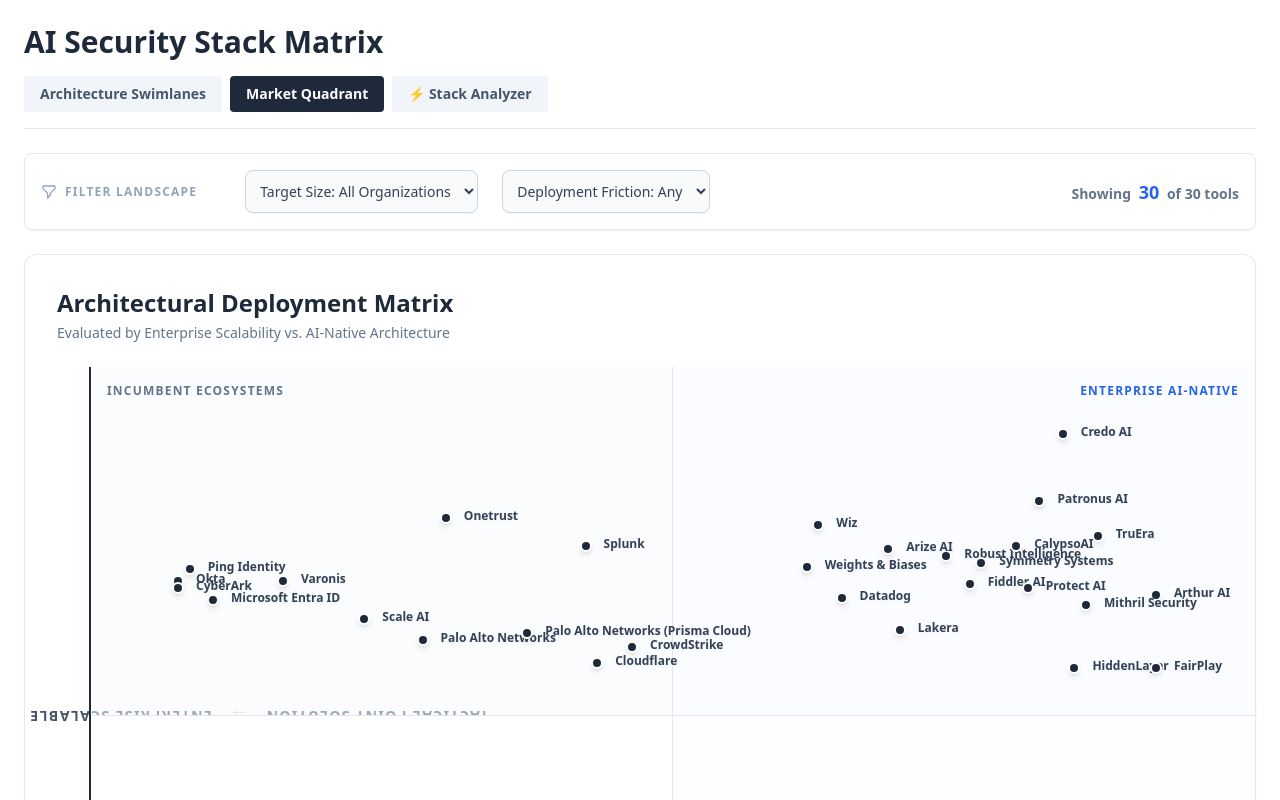
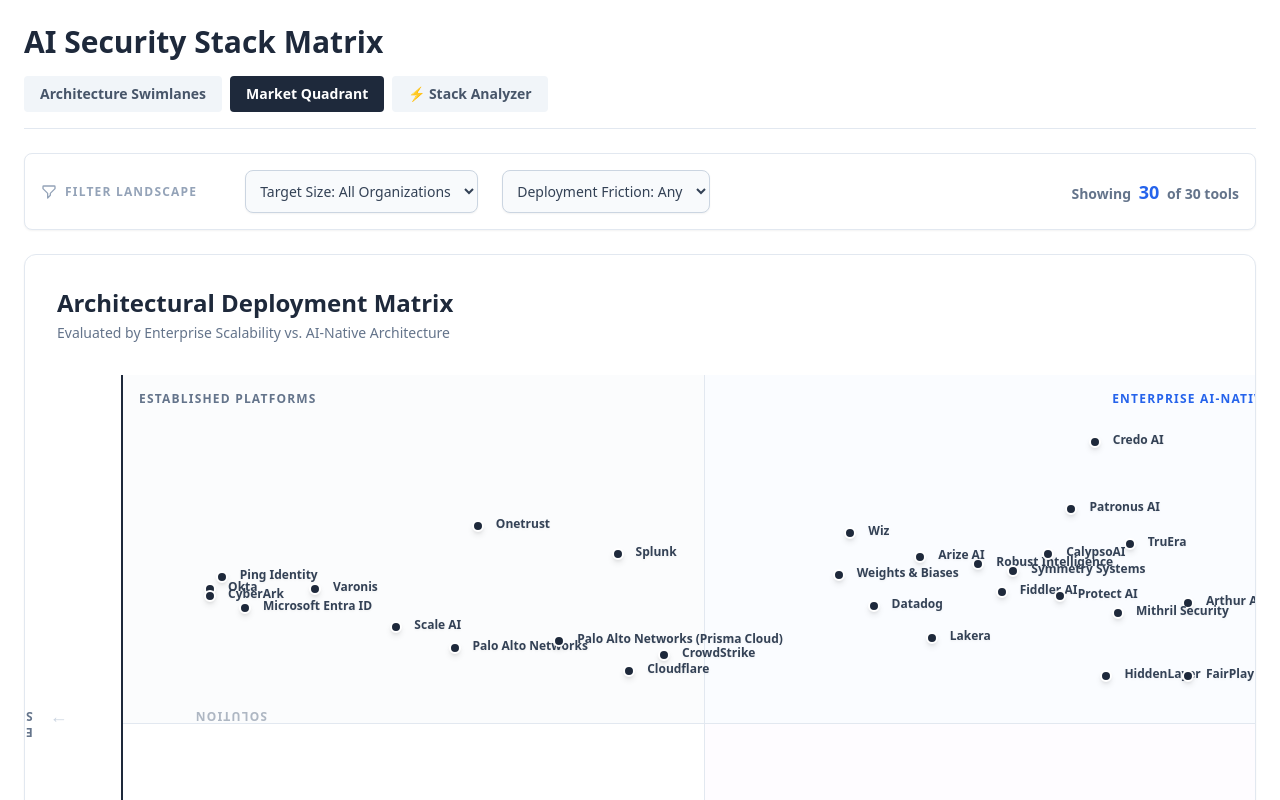
Before and after one commit to stacksolutions-com/ai-security-stack-matrix, a React (Vite) app: page / in a window 1280 px wide. Both pictures are taken after a click on the button "Market Quadrant". Shown: the top 800 px of the page. Built offline with nearby package versions, Linux system fonts and the light colour scheme.

Commit message:
Fix axis label rotation and update quadrant terminology

```diff
--- a/src/components/QuadrantView.jsx
+++ b/src/components/QuadrantView.jsx
@@ -2,8 +2,9 @@
 
 export default function QuadrantView({ data }) {
   const plotData = useMemo(() => {
-    return data.map((v, i) => {
-      // X-Axis: Legacy Architecture vs Purpose-Built AI-Native
+    const validData = data.filter(v => v && v.Vendor);
+
+    return validData.map((v, i) => {
       let visionScore = 50;
       if (v['Category'] === 'AI-Native Startup') visionScore = 75 + (i % 20);
       if (v['Category'] === 'Platform Security') visionScore = 50 + (i % 15);
@@ -12,7 +13,6 @@
       if (v['Maturity Phase'] === 'Run') visionScore += 10;
       if (v['Maturity Phase'] === 'Crawl') visionScore -= 10;
 
-      // Y-Axis: Tactical Point Solution vs Enterprise Scalable
       let execScore = 40;
       if (v['Target Size']?.includes('Enterprise')) execScore += 30;
       if (v['Target Size'] === 'SMB') execScore -= 20;
@@ -23,7 +23,8 @@
       const avgCap = (parseInt(v['Identity Score'])||0 + parseInt(v['Data Score'])||0 + parseInt(v['Runtime Score'])||0 + parseInt(v['Governance Score'])||0) / 4;
       execScore += (avgCap * 0.2);
 
-      const jitterX = ((v.Vendor.length * 3) % 12) - 6;
+      const vendorName = v.Vendor || "";
+      const jitterX = ((vendorName.length * 3) % 12) - 6;
       const jitterY = ((i * 7) % 12) - 6;
 
       return {
@@ -35,30 +36,33 @@
   }, [data]);
 
   return (
-    <div className="bg-white rounded-xl shadow-sm border border-slate-200 p-8">
-      <div className="mb-6">
+    <div className="bg-white rounded-xl shadow-sm border border-slate-200 p-8 overflow-hidden">
+      <div className="mb-8">
         <h3 className="text-2xl font-bold text-slate-800">Architectural Deployment Matrix</h3>
         <p className="text-slate-500 text-sm mt-1">Evaluated by Enterprise Scalability vs. AI-Native Architecture</p>
       </div>
-      <div className="relative w-full aspect-[4/3] max-h-[700px] border-l-2 border-b-2 border-slate-800 bg-white ml-8 mb-8">
 
-        {/* Updated Axes */}
-        <div className="absolute -bottom-10 left-1/2 -translate-x-1/2 font-bold text-slate-600 tracking-widest uppercase text-sm flex items-center">
-          Legacy Architecture <span className="mx-4 text-xl text-slate-300">→</span> Purpose-Built AI-Native
-        </div>
-        <div className="absolute top-1/2 -left-12 -translate-y-1/2 -rotate-90 font-bold text-slate-600 tracking-widest uppercase text-sm flex items-center origin-center whitespace-nowrap">
-          Tactical Point Solution <span className="mx-4 text-xl text-slate-300">→</span> Enterprise Scalable
+      {/* Added margins (ml-16, mb-12) to make room for the axis labels to live outside the box */}
+      <div className="relative w-full aspect-[4/3] max-h-[700px] border-l-2 border-b-2 border-slate-800 bg-white ml-16 mb-12 mt-4">
+
+        {/* Fixed X-Axis Label */}
+        <div className="absolute -bottom-12 left-1/2 -translate-x-1/2 font-bold text-slate-500 tracking-widest uppercase text-xs flex items-center whitespace-nowrap">
+          Legacy Architecture <span className="mx-4 text-lg text-slate-300">→</span> Purpose-Built AI-Native
         </div>
 
-        {/* Updated Quadrant Labels */}
-        <div className="absolute inset-0 grid grid-cols-2 grid-rows-2">
-          <div className="border-r border-b border-slate-200 bg-slate-50/50 relative"><span className="absolute top-4 left-4 text-slate-500 font-bold uppercase tracking-widest text-xs">Incumbent Ecosystems</span></div>
-          <div className="border-b border-slate-200 bg-blue-50/30 relative"><span className="absolute top-4 right-4 text-blue-600 font-bold uppercase tracking-widest text-xs">Enterprise AI-Native</span></div>
-          <div className="border-r border-slate-200 bg-white relative"><span className="absolute bottom-4 left-4 text-slate-300 font-bold uppercase tracking-widest text-xs">Peripheral Controls</span></div>
-          <div className="bg-purple-50/30 relative"><span className="absolute bottom-4 right-4 text-purple-500 font-bold uppercase tracking-widest text-xs">Emerging AI Startups</span></div>
+        {/* Fixed Y-Axis Label (Forced width and centered before rotating) */}
+        <div className="absolute top-1/2 -left-[14rem] -translate-y-1/2 -rotate-90 font-bold text-slate-500 tracking-widest uppercase text-xs flex items-center justify-center w-96 origin-center">
+          Tactical Point Solution <span className="mx-4 text-lg text-slate-300">→</span> Enterprise Scalable
         </div>
 
-        {/* Data Points */}
+        {/* Plain English Quadrant Labels */}
+        <div className="absolute inset-0 grid grid-cols-2 grid-rows-2">
+          <div className="border-r border-b border-slate-200 bg-slate-50/50 relative"><span className="absolute top-4 left-4 text-slate-500 font-bold uppercase tracking-widest text-xs">Established Platforms</span></div>
+          <div className="border-b border-slate-200 bg-blue-50/30 relative"><span className="absolute top-4 right-4 text-blue-600 font-bold uppercase tracking-widest text-xs">Enterprise AI-Native</span></div>
+          <div className="border-r border-slate-200 bg-white relative"><span className="absolute bottom-4 left-4 text-slate-400 font-bold uppercase tracking-widest text-xs">Legacy Point Solutions</span></div>
+          <div className="bg-purple-50/30 relative"><span className="absolute bottom-4 right-4 text-purple-600 font-bold uppercase tracking-widest text-xs">Emerging AI Startups</span></div>
+        </div>
+
         {plotData.map((v, i) => (
           <div key={i} className={`absolute transition-all duration-500 ${v.isDimmed ? 'opacity-15 grayscale pointer-events-none z-0' : 'group cursor-pointer z-10 hover:z-50'}`} style={{ left: `${v.x}%`, bottom: `${v.y}%` }}>
             <div className={`absolute -translate-x-1/2 -translate-y-1/2 w-3 h-3 rounded-full border-2 border-white shadow-md transition-colors ${v.isDimmed ? 'bg-slate-400' : 'bg-slate-800 group-hover:bg-blue-600'}`}></div>
```
